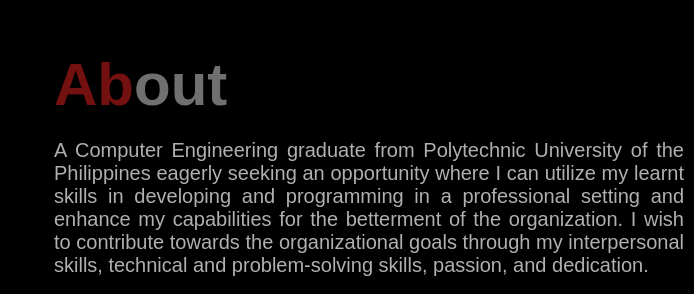
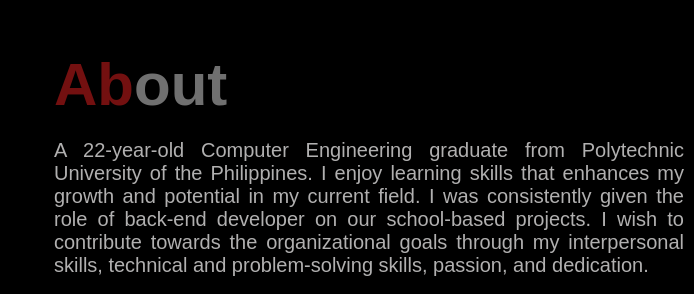
Before and after one commit to y4to/gheian-eportfolio, a plain HTML site: page index.html in a window 1280 px wide. Shown: the part 920-1214 px from the top of the page, 586-1280 px from the left. Drawn offline with nearby package versions, Linux system fonts and the light colour scheme.

Commit message:
CHANGES
Adjusted container, and revised About

```diff
--- a/index.html
+++ b/index.html
@@ -42,12 +42,11 @@
                 <div class="about-col-2">
                     <h1 class="sub-title-about"><span>Ab</span>out</h1>
                     <div class="aboutContainer">
-                        <p>A Computer Engineering graduate from Polytechnic University of the Philippines
-                            eagerly seeking an opportunity where I can utilize my learnt skills in developing
-                            and programming in a professional setting and enhance my capabilities for the
-                            betterment of the organization. I wish to contribute towards the organizational
-                            goals through my interpersonal skills, technical and problem-solving skills, passion,
-                            and dedication.
+                        <p>A 22-year-old Computer Engineering graduate from Polytechnic University of the Philippines.
+                            I enjoy learning skills that enhances my growth and potential in my current field. I was consistently
+                            given the role of back-end developer on our school-based projects. I wish to contribute towards
+                            the organizational goals through my interpersonal skills, technical and problem-solving skills,
+                            passion, and dedication.
                         </p>
                     </div>
 
```
